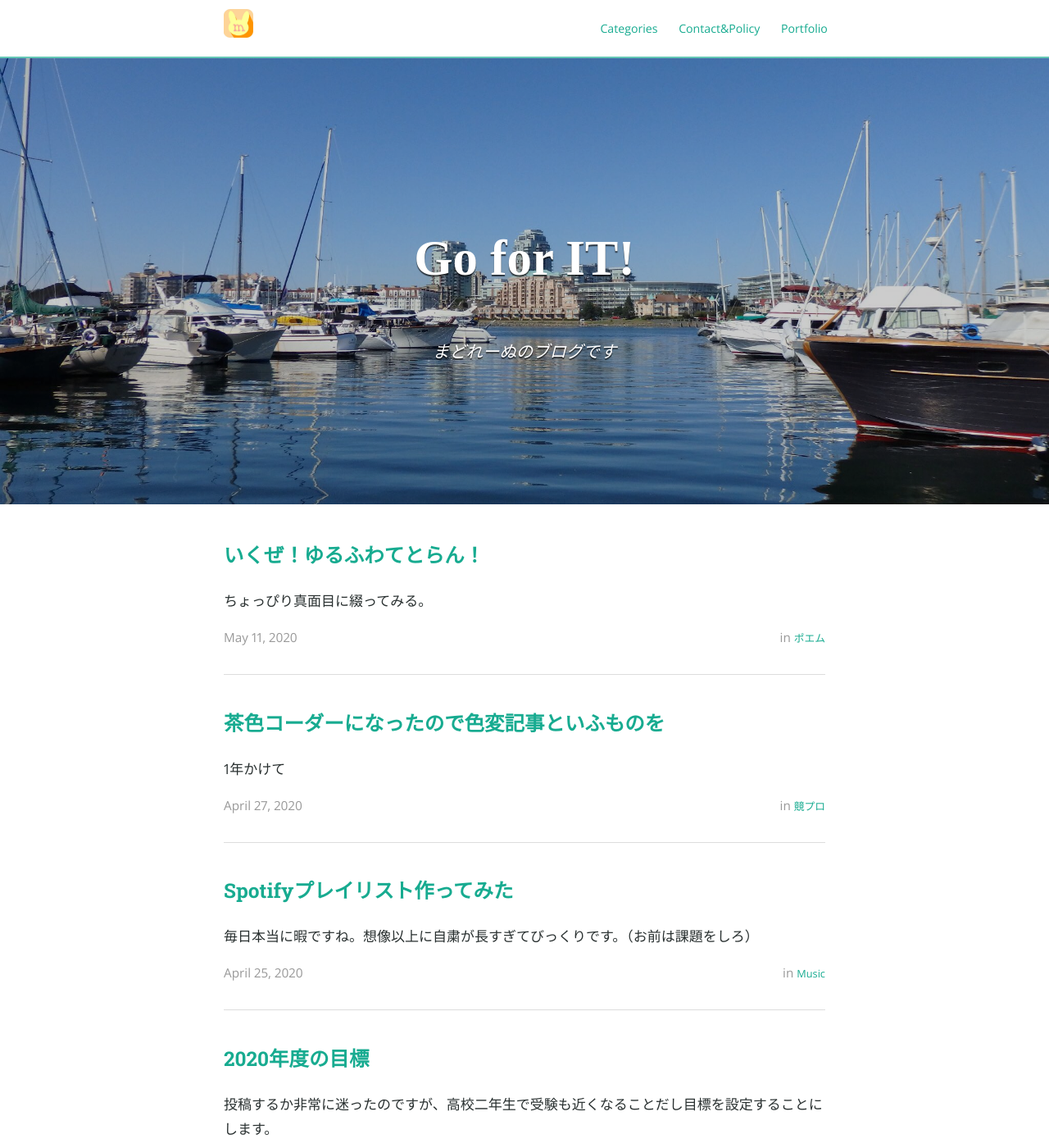
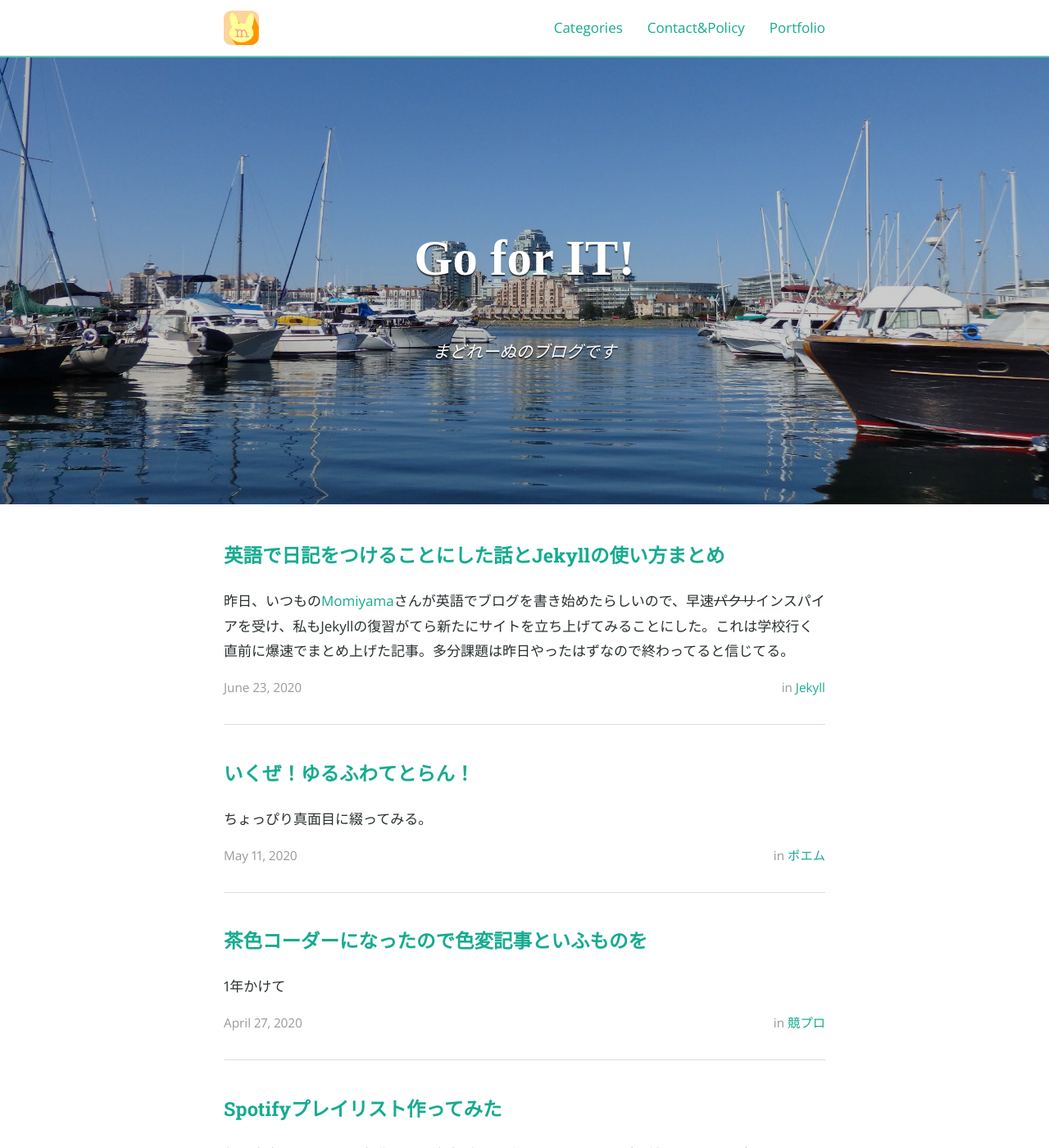
Before and after one commit to madoreenu/madoreenu.github.io, a Jekyll site: the page built from index.html, in a window 1280 px wide and 1400 px high. Shown: the whole window at 82% size. Built offline with Jekyll 4.4.1, drawn with Linux system fonts in a browser that asks for light colours; nearby versions of some CDN libraries; some web fonts are replaced; the list of posts is cut into pages by our own code; a style sheet for code colours, icons or effects is not loaded; some of the changed lines change nothing that is shown; some of the changed text lies outside the part shown.

Commit message:
new post

```diff
--- /dev/null
+++ b/_posts/2020-06-23-diary.md
@@ -0,0 +1,78 @@
+---
+layout: post
+title: 英語で日記をつけることにした話とJekyllの使い方まとめ
+date: 2020-06-23 8:50
+categories: jekyll
+---
+昨日、いつもの[Momiyama](https://twitter.com/momeemt)さんが英語でブログを書き始めたらしいので、早速~~パクリ~~インスパイアを受け、私もJekyllの復習がてら新たにサイトを立ち上げてみることにした。これは学校行く直前に爆速でまとめ上げた記事。多分課題は昨日やったはずなので終わってると信じてる。
+
+**[→できたサイト](https://madoreenu.github.io/diary)**
+
+## セットアップ
+
+{% highlight shell %}
+$ cd [サイトを展開したいフォルダ]
+$ git remote add origin https://github.com/[ユザネ]/[プロジェクト名].git
+$ git clone [イケてるテーマのリポジトリ]
+$ bundle
+$ bundle exec jekyll serve
+{% endhighlight %}
+
+いろいろを忘れててむちゃくちゃ時間がかかってしまった。
+`git clone`を恥ずかしながら今回知ったので、覚えておきたいと思う。（このブログを作った時は始めにテーマを決めてそれをダウンロードしてからそこに直接セットアップをおこなった。）
+
+## 今回使ってみたテーマ
+
+[Beautiful Jekyll（リポジトリのリンク）](https://github.com/daattali/beautiful-jekyll#readme)を使った。すごくシンプルだし、アニメーションが綺麗でめっちゃいい。リンクのホバーの色も好きだし、なんかロマンあふれてる（手作り感が非常に少ない）。これからいっぱい書くぞ！
+
+デフォルトの本文のフォントが英字新聞みたいで賢そう。
+
+![プレビュー](/assets/englishdiary.png)
+
+こんな感じになった。丸いアイコンがここに来るのめっちゃいい。。
+
+細かいアニメーション等は[ここ](https://madoreenu.github.io/diary)で確認してみてください。
+
+### GitHubボタンが！
+
+![ボタン](/assets/githubbuttons.png)
+
+デフォルトでこんなボタンがついていた。
+
+こんなのがあるって初めて知った。他のサイトでも使ってみようかな。0悲しいのでよかったらスターくださいw
+
+### 悩み
+
+なぜかfaviconが適用されない。
+
+> How do I add a favicon to my site?
+
+>Easy! Just place a valid favicon.ico in the root directory of your project. And then wait! It can take a while to update.
+
+ってREADMEには書いてあってymlのbaseurlもちゃんと書き換えたのに、されない。ポートフォリオではできたんだけどな〜
+
+詳しい人いらっしゃったら教えてください〜＞＜
+
+## Grammarly
+
+YouTubeの宣伝でこれがよく出てきてうざいな。。と思っていたけれど、使ってみたらただの神サービスだった。
+
+[https://app.grammarly.com/](https://app.grammarly.com/)
+
+これで英文を確認しながら記事を書くといいかも。
+
+文法、スペルの間違いを教えてくれるだけじゃなくて、ネイティブ的にビミョーな表現とかも教えてくれるので、すごく勉強にもなる。
+
+あと余談だけどサービスのアイコンのデザインがすごくイカしてる。GrammarのGが左回りの矢印になっていて、センスがすごい。確かにGって、矢印みたいだよね。
+
+## サイトの目的
+
+こっちは日本語でたまに長く大事なことを書いて、新しく作った方は英語でメモ程度に日記を書いていこうと思う。
+
+もしかしたら日本語でも何か書くかもしれないけど、英語は英語だけで統一したらかっこいいだろうなーとか思ったりしてるので、迷い中。
+
+## おまけ
+
+ホームのpostのプレビュー？のリンクになってる題名の字がでかすぎてあまり長い題名がつけられなかったので、このサイトもちょっと改修を入れた。（早速長い題名にしました）
+
+いい感じになったので嬉しい。これから頑張って更新するぞい。
--- a/_sass/_layout.scss
+++ b/_sass/_layout.scss
@@ -223,6 +223,9 @@ pre code.hljs {
 	/*
 	*	index.html
 	*/
+	.post-link{
+		font-size: 0.8em;
+	}
 	.post-list {
 		padding-top: 1em !important;
 		@extend %default-ul;
--- a/_sass/base/_typography.scss
+++ b/_sass/base/_typography.scss
@@ -20,6 +20,7 @@ h6 {
   margin: 0 0 rem($base-font-size);
 }
 h1 {
+  //もともと４
 	font-size: modular-scale(4);
 }
 h2 {
@@ -43,8 +44,6 @@ p {
 }
 
 a {
-  //ホームのpostsの見出しを小さくした↓
-  font-size: modular-scale(-1);
   color: $action-color;
   text-decoration: none;
   // transition: color 0.1s linear;
```
Also changed, not shown: assets/englishdiary.png (added), assets/githubbuttons.png (added).
